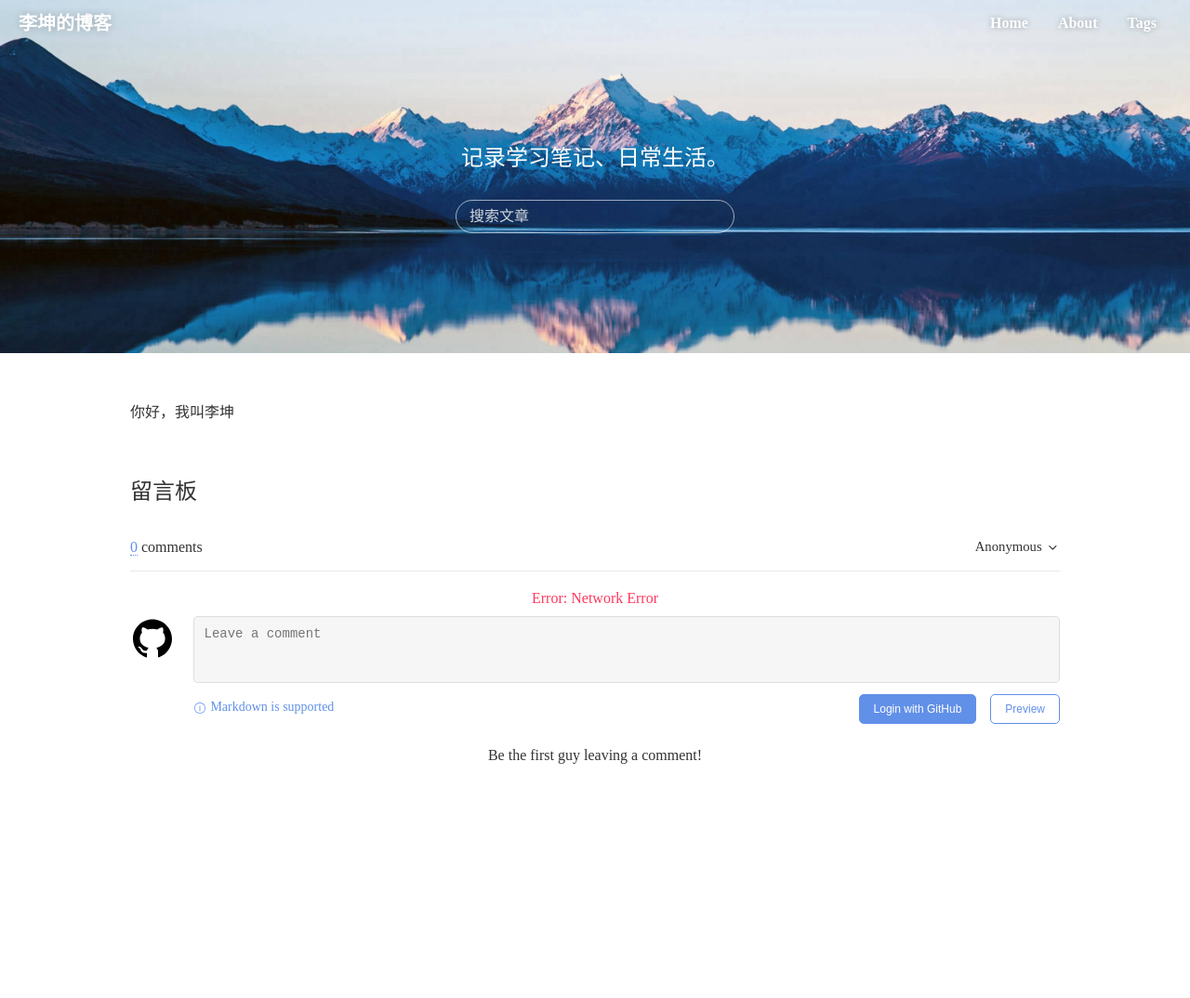
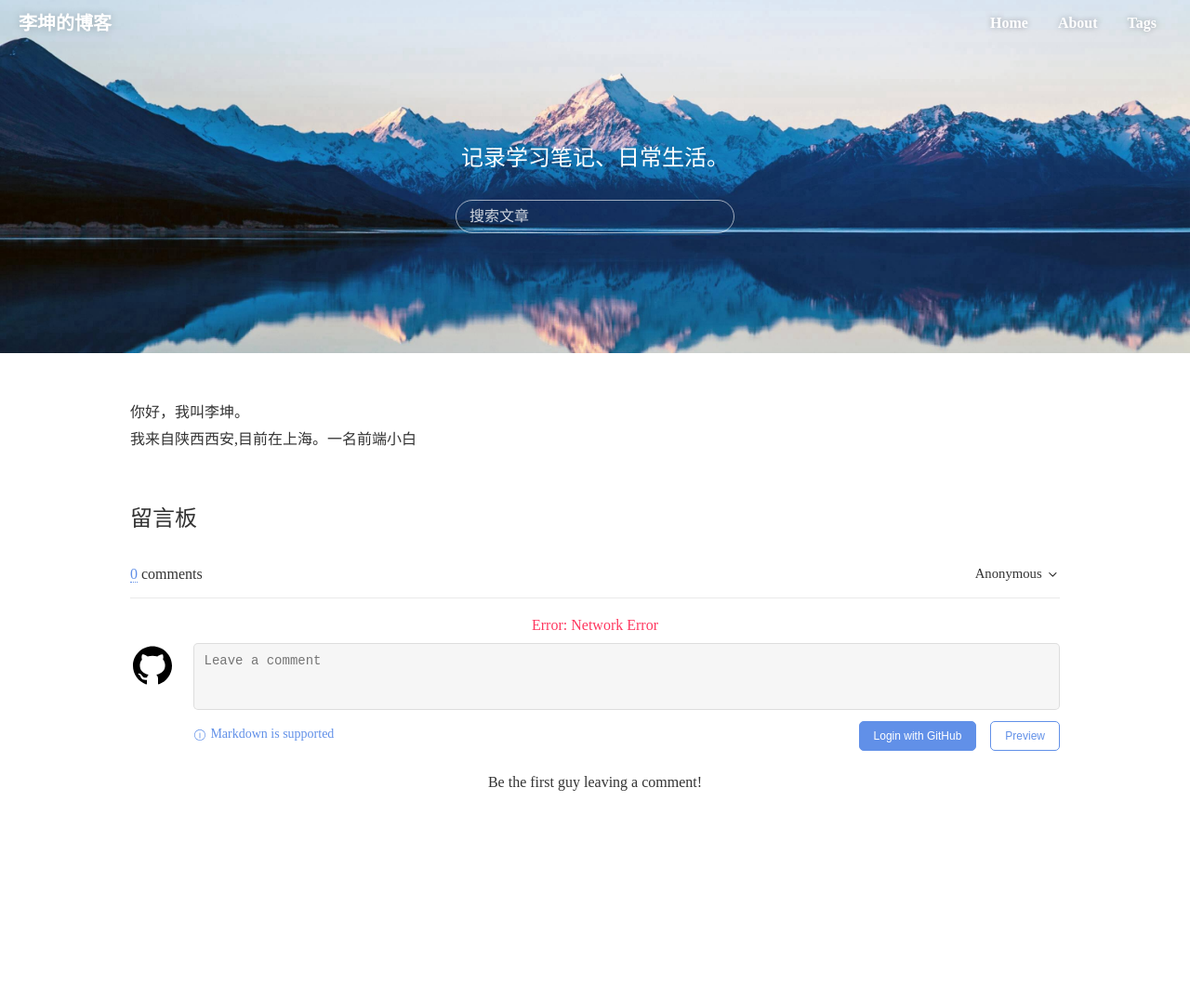
Before and after one commit to LeeKKun/LeeKKun.github.io, a Jekyll site: the page built from about/index.html, in a window 1280 px wide. Shown: the whole page at 93% size. Built offline with Jekyll 4.4.1, drawn with Linux system fonts in a browser that asks for light colours; some web fonts are replaced; comment, search, counter and statistics services are not loaded; before the commit the page ends 1046 px from its top, so only the background shows below that.

Commit message:
个人介绍更新

```diff
--- a/about/index.html
+++ b/about/index.html
@@ -6,7 +6,7 @@ css: /css/about.css
 
 <link rel="stylesheet" href="/css/gitalk.css">
 <div class="container">
-  <p>你好，我叫李坤</p>
+  <p>你好，我叫李坤。<br>我来自陕西西安,目前在上海。一名前端小白</p>
   <h2 class="write-title">留言板</h2>
   <div id="gitalk-container"></div>
 </div>
```
Also changed, not shown: 2 other files.
